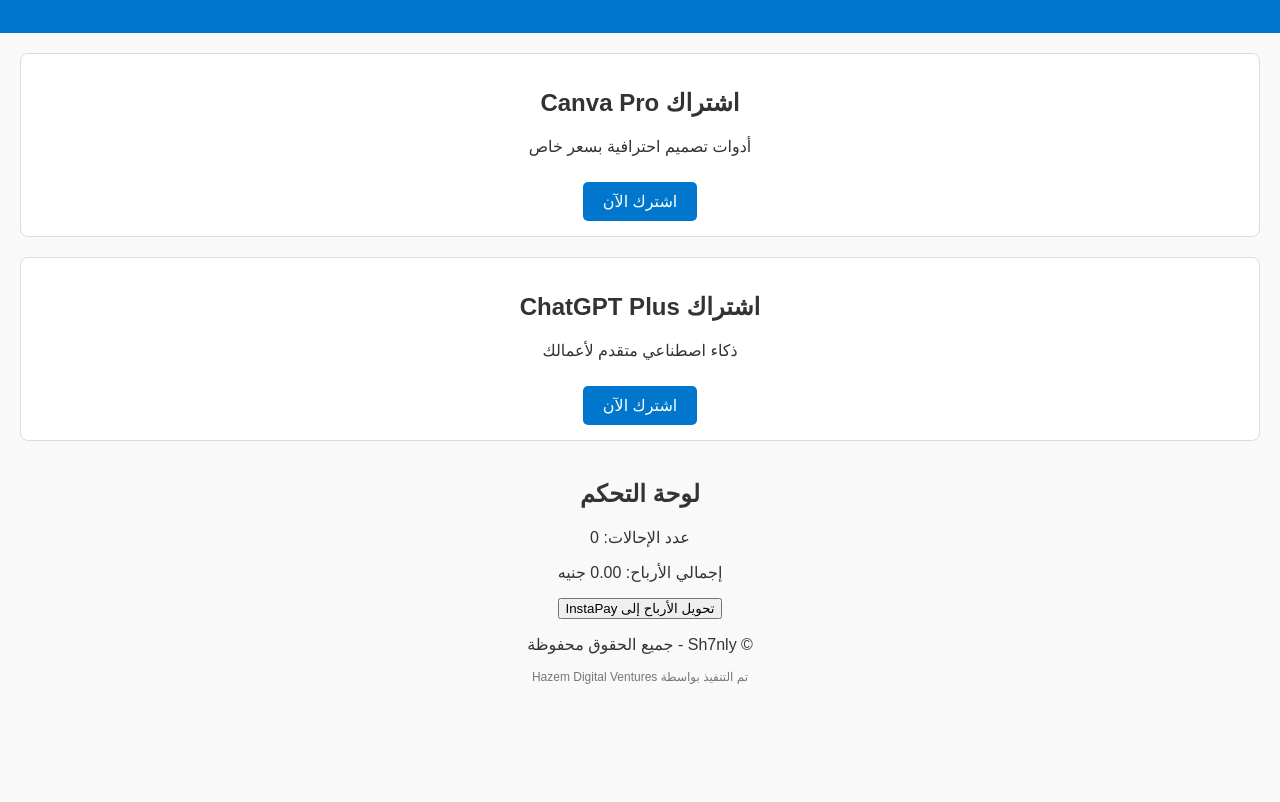
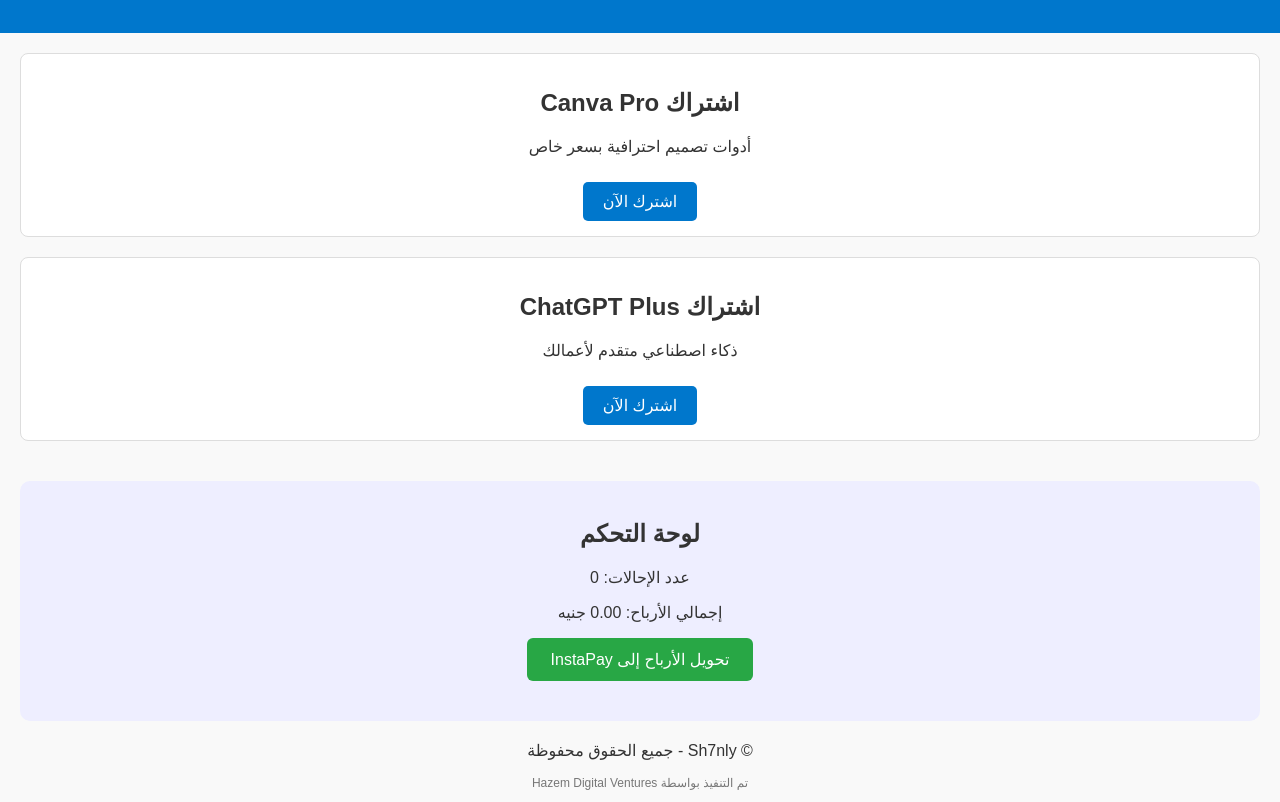
Before and after one commit to hazemabocef88-spec/sh7nly, a plain HTML site: page index.html in a window 1280 px wide. Shown: the part 123-925 px from the top of the page. Before the commit the page ends 819 px from the top, so only its background shows below. Drawn offline with Linux system fonts and the light colour scheme.

Commit message:
Update style.css

```diff
--- a/style.css
+++ b/style.css
@@ -37,3 +37,31 @@ header {
   text-decoration: none;
   border-radius: 5px;
 }
+
+.dashboard {
+  background-color: #eef;
+  padding: 20px;
+  margin: 20px;
+  border-radius: 10px;
+}
+
+button {
+  padding: 12px 24px;
+  font-size: 16px;
+  background-color: #28a745;
+  color: white;
+  border: none;
+  border-radius: 6px;
+  cursor: pointer;
+  transition: background-color 0.3s ease;
+}
+
+button:hover {
+  background-color: #218838;
+}
+
+#log {
+  margin-top: 20px;
+  font-size: 14px;
+  color: #555;
+}
```
